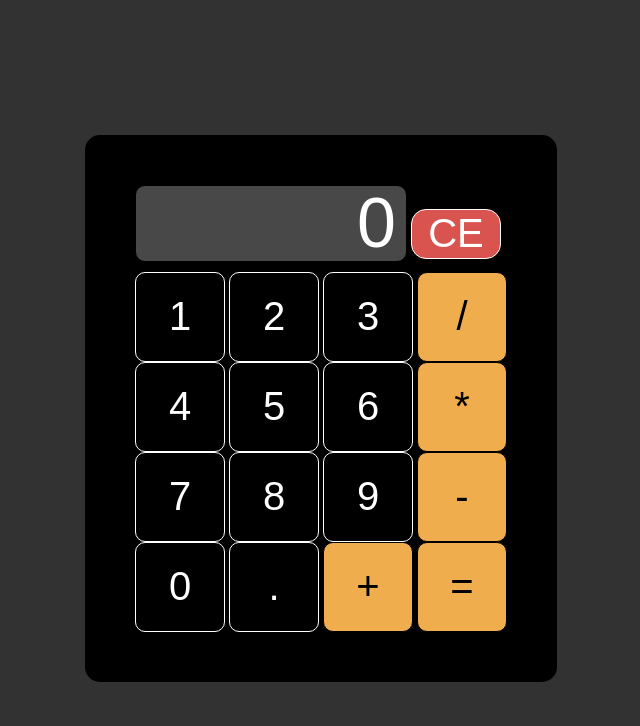
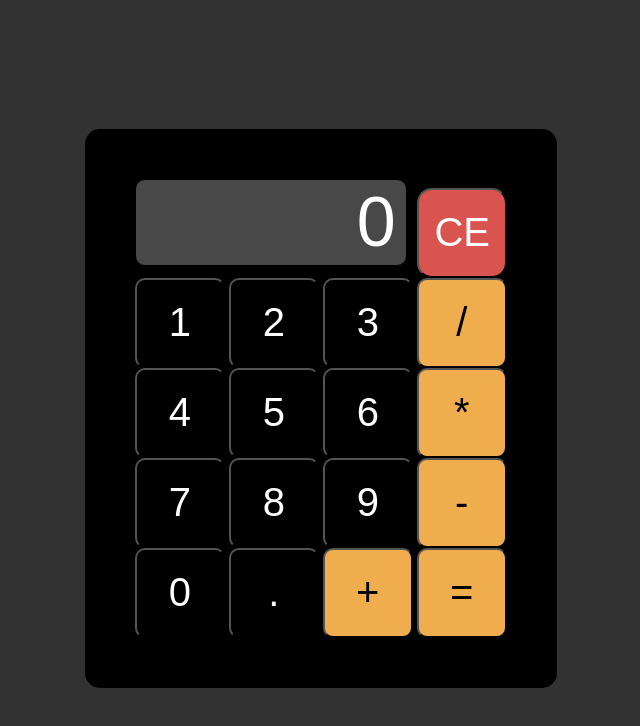
Before and after one commit to RhexNiebres/Project-Calculator, a plain HTML site: page index.html in a window 1280 px wide. Shown: the whole page, without its empty margins (319-959 px from the left). Drawn offline with Linux system fonts and the light colour scheme.

Commit message:
style: minimal changes to button and display

```diff
--- a/styles.css
+++ b/styles.css
@@ -12,7 +12,7 @@ body {
 }
 #display {
   width: 250px;
-  height: 55px;
+  height: 65px;
   text-align: right;
   padding: 10px;
   font-size: 70px;
@@ -33,9 +33,17 @@ button {
   height: 90px;
   font-size: 40px;
   cursor: pointer;
-  border: 1px solid ;
+
   border-radius: 10px;
+  transition: all 0.2s ease;
+
 }
+
+button:hover {
+  transform: scale(1.05);
+  box-shadow: 0 8px 16px rgba(0, 0, 0, 0.2);
+}
+
 
 .operator {
   background-color: #f0ad4e;
@@ -44,7 +52,8 @@ button {
 .clearButton {
   background-color: #d9534f;
   color: white;
-  height: 50px;
+  height: 90px;
+  margin-left: 6.5px;
   border-radius: 15px;
 
 }
```
